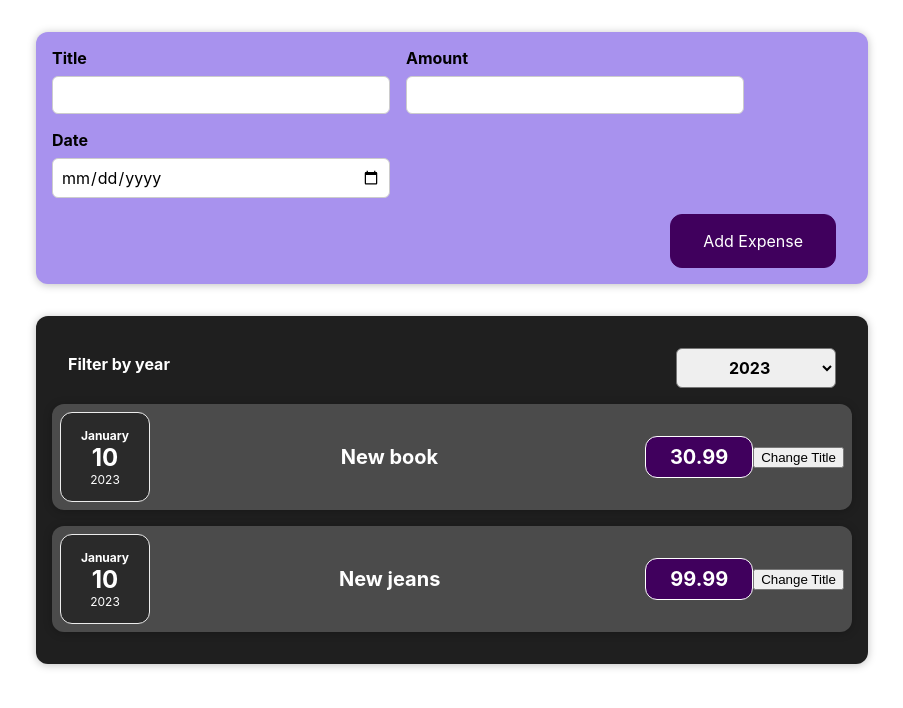
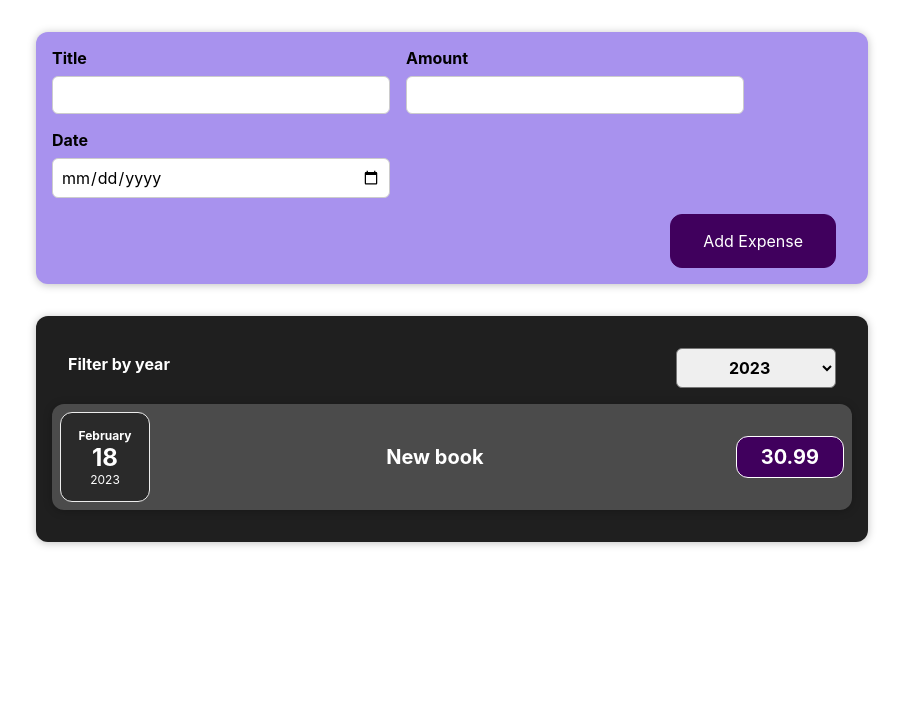
Before and after one commit to askoke/expenses-http, a React (Create React App) app: page / in a window 1280 px wide. Shown: the top 708 px of the page, without its empty margins (188-1091 px from the left). Built offline with nearby package versions, Linux system fonts and the light colour scheme.

Commit message:
Changed filter properties

```diff
--- a/src/App.js
+++ b/src/App.js
@@ -1,33 +1,46 @@
+import React, { useState } from 'react';
 import './App.css';
-
 import Expenses from './components/Expenses/Expenses.js';
 import NewExpense from './components/NewExpense/NewExpense.js'
 
-const App = () => {
-  const expenses = [
+const DUMMY_EXPEMSES = [
     {
-      date: new Date(2023, 0, 10),
+      id: 'e1',
+      date: new Date(2023, 1, 18),
       title: "New book",
-      price: 30.99
+      amount: 30.99
     },
     {
-      date: new Date(2023, 0, 10),
+      id: 'e2',
+      date: new Date(2024, 10, 10),
       title: "New jeans",
-      price: 99.99
+      amount: 99.99
+    },
+     {
+      id: 'e3',
+      date: new Date(2024, 3, 10),
+      title: "New bag",
+      amount: 199.99
     }
   ]
+
+const App = () => {
+  const [expenses, setExpenses] = useState(DUMMY_EXPEMSES)
+
   const addExpenseHandler = (expense) => {
     console.log('In App.js')
     console.log(expense)
+    setExpenses((previousExpenses) => {
+      return [expense, ...previousExpenses]
+    })
   }
 
   return (
     <div className="App">
-      <NewExpense onAddExpense={addExpenseHandler}></NewExpense>
-      <Expenses expensesData={expenses}/>
+      <NewExpense onAddExpense={addExpenseHandler}/>
+      <Expenses expenses={expenses}/>
     </div>
   );
 }
 
-
 export default App;
--- a/src/components/Expenses/ExpenseItem.js
+++ b/src/components/Expenses/ExpenseItem.js
@@ -1,24 +1,15 @@
-import React, { useState } from 'react';
-
-import './ExpenseItem.css'
+import './ExpenseItem.css';
 import ExpenseDate from "./ExpenseDate.js";
 import Card from "../UI/Card.js"
 
 const ExpenseItem = (props) => {
-	const [title, setTitle] = useState(props.expenseData.title)
-	const clickHandler = () => {
-		setTitle('Updated!')
-		console.log(title)
-	}
-
-	return(
+	return (
 		<Card className="expense-item">
-			<ExpenseDate date={props.expenseData.date}></ExpenseDate>
+			<ExpenseDate date={props.date}></ExpenseDate>
 			<div className="expense-item__description">
-				<h2>{props.expenseData.title}</h2>
-				<div className="expense-item__price">{props.expenseData.price}</div>
+				<h2>{props.title}</h2>
+				<div className="expense-item__price">{props.amount}</div>
 			</div>
-			<button onClick={clickHandler}>Change Title</button>
 		</Card>
 	)
 }
--- a/src/components/Expenses/Expenses.js
+++ b/src/components/Expenses/Expenses.js
@@ -1,19 +1,38 @@
+import React, { useState } from 'react';
 import "./Expenses.css"
 import ExpenseItem from './ExpenseItem.js'
 import ExpenseFilter from './ExpensesFilter.js'
 import Card from "../UI/Card.js";
 
-function Expenses(props){
+const Expenses = (props) => {
+	const [filteredYear, setFilteredYear] = useState('2023')
 
-	const addExpenseFilterHandler = (expenseFilter) => {
-    console.log('In Expenses.js')
-    console.log(expenseFilter)
+	const filteredExpenses = props.expenses.filter((expense) => {
+		return expense.date.getFullYear().toString() === filteredYear
+	})
+
+	console.log('Year data in Expenses.js ' + filteredYear)
+
+	const filterChangeHandler = (year) => {
+	    console.log('Filtered change handled by Expenses.js')
+	    console.log(year + ' in Expenses.js')
+	    setFilteredYear(year)
 	}
+
 	return(
 		<Card className="expenses">
-			<ExpenseFilter onAddExpenseFilter={addExpenseFilterHandler} />
-			<ExpenseItem expenseData={props.expensesData[0]}></ExpenseItem>
-        	<ExpenseItem expenseData={props.expensesData[1]}></ExpenseItem>
+			<ExpenseFilter selected={filteredYear} onChangeFilter={filterChangeHandler}/>
+			{
+				filteredExpenses.map((expense) => {
+					return <ExpenseItem
+						id={expense.id}
+						title={expense.title}
+						amount={expense.amount}
+						date={expense.date}
+						key={expense.id}
+					/>
+				})
+			}
 		</Card>
 	)
 }
--- a/src/components/Expenses/ExpensesFilter.js
+++ b/src/components/Expenses/ExpensesFilter.js
@@ -5,7 +5,7 @@ import './ExpensesFilter.css';
 const ExpensesFilter = (props) => {
 
     const saveExpenseFilterHandler = (enteredExpenseFilter) => {
-        props.onAddExpenseFilter(enteredExpenseFilter)
+        props.onChangeFilter(enteredExpenseFilter)
     }
 
     const selectHandler = (event) => {
```
